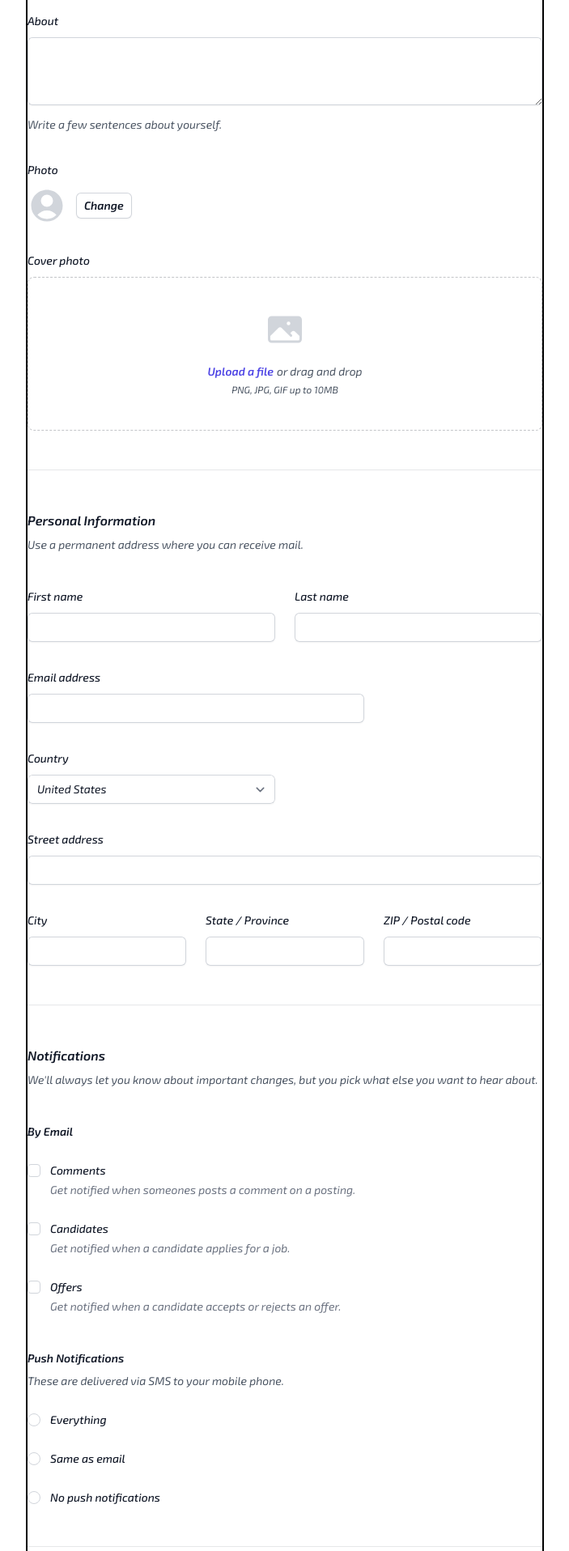
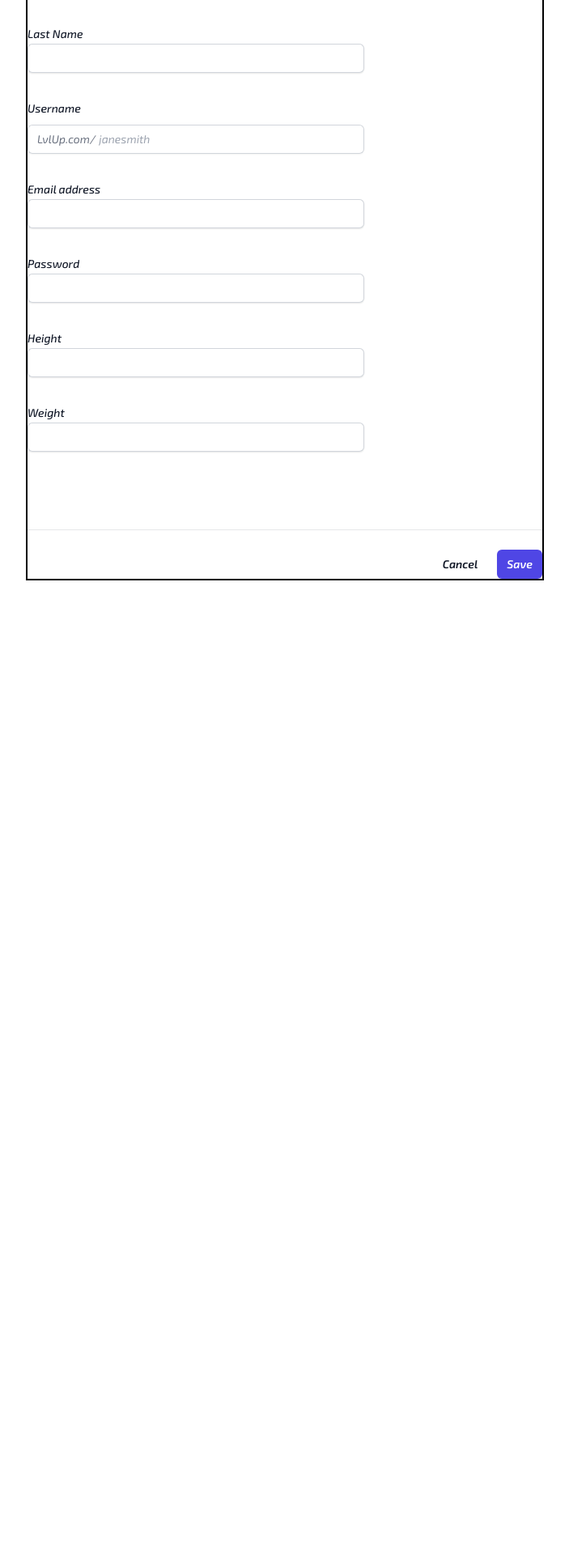
Before and after one commit to Mago223/LvlUp, a React (Vite) app in the folder client/: page /register in a window 1280 px wide. Shown: the part 184-2100 px from the top of the page at 81% size, without its empty margins (288-991 px from the left). After the commit the page ends 901 px from the top, so only its background shows below. Built offline with nearby package versions, Linux system fonts and the light colour scheme.

Commit message:
added necessary form fields

```diff
--- a/client/src/pages/Registration.jsx
+++ b/client/src/pages/Registration.jsx
@@ -5,62 +5,7 @@ export default function Registration() {
   return (
     <div className="form">
       <form>
-        <div className="space-y-12">
-          <div className="border-b border-gray-900/10 pb-12">
-            <h2 className="text-base font-semibold leading-7 text-gray-900">
-              Profile
-            </h2>
-            <p className="mt-1 text-sm leading-6 text-gray-600">
-              This information will be displayed publicly so be careful what you
-              share.
-            </p>
-
-            <div className="mt-10 grid grid-cols-1 gap-x-6 gap-y-8 sm:grid-cols-6">
-              <div className="sm:col-span-4">
-                <label
-                  htmlFor="username"
-                  className="block text-sm font-medium leading-6 text-gray-900"
-                >
-                  Username
-                </label>
-                <div className="mt-2">
-                  <div className="flex rounded-md shadow-sm ring-1 ring-inset ring-gray-300 focus-within:ring-2 focus-within:ring-inset focus-within:ring-indigo-600 sm:max-w-md">
-                    <span className="flex select-none items-center pl-3 text-gray-500 sm:text-sm">
-                      workcation.com/
-                    </span>
-                    <input
-                      type="text"
-                      name="username"
-                      id="username"
-                      autoComplete="username"
-                      className="block flex-1 border-0 bg-transparent py-1.5 pl-1 text-gray-900 placeholder:text-gray-400 focus:ring-0 sm:text-sm sm:leading-6"
-                      placeholder="janesmith"
-                    />
-                  </div>
-                </div>
-              </div>
-
-              <div className="col-span-full">
-                <label
-                  htmlFor="about"
-                  className="block text-sm font-medium leading-6 text-gray-900"
-                >
-                  About
-                </label>
-                <div className="mt-2">
-                  <textarea
-                    id="about"
-                    name="about"
-                    rows={3}
-                    className="block w-full rounded-md border-0 py-1.5 text-gray-900 shadow-sm ring-1 ring-inset ring-gray-300 placeholder:text-gray-400 focus:ring-2 focus:ring-inset focus:ring-indigo-600 sm:text-sm sm:leading-6"
-                    defaultValue={""}
-                  />
-                </div>
-                <p className="mt-3 text-sm leading-6 text-gray-600">
-                  Write a few sentences about yourself.
-                </p>
-              </div>
-
+        {/** Profile Picture section */}
         <div className="col-span-full">
           <label
             htmlFor="photo"
@@ -81,89 +26,70 @@ export default function Registration() {
             </button>
           </div>
         </div>
-
-              <div className="col-span-full">
-                <label
-                  htmlFor="cover-photo"
-                  className="block text-sm font-medium leading-6 text-gray-900"
-                >
-                  Cover photo
-                </label>
-                <div className="mt-2 flex justify-center rounded-lg border border-dashed border-gray-900/25 px-6 py-10">
-                  <div className="text-center">
-                    <PhotoIcon
-                      className="mx-auto h-12 w-12 text-gray-300"
-                      aria-hidden="true"
-                    />
-                    <div className="mt-4 flex text-sm leading-6 text-gray-600">
-                      <label
-                        htmlFor="file-upload"
-                        className="relative cursor-pointer rounded-md bg-white font-semibold text-indigo-600 focus-within:outline-none focus-within:ring-2 focus-within:ring-indigo-600 focus-within:ring-offset-2 hover:text-indigo-500"
-                      >
-                        <span>Upload a file</span>
-                        <input
-                          id="file-upload"
-                          name="file-upload"
-                          type="file"
-                          className="sr-only"
-                        />
-                      </label>
-                      <p className="pl-1">or drag and drop</p>
-                    </div>
-                    <p className="text-xs leading-5 text-gray-600">
-                      PNG, JPG, GIF up to 10MB
-                    </p>
-                  </div>
-                </div>
-              </div>
-            </div>
-          </div>
-
-          <div className="border-b border-gray-900/10 pb-12">
-            <h2 className="text-base font-semibold leading-7 text-gray-900">
-              Personal Information
-            </h2>
-            <p className="mt-1 text-sm leading-6 text-gray-600">
-              Use a permanent address where you can receive mail.
-            </p>
-
+        {/** Main section */}
+        <div className="space-y-12">
           <div className="mt-10 grid grid-cols-1 gap-x-6 gap-y-8 sm:grid-cols-6">
-              <div className="sm:col-span-3">
+            {/* First Name Segment */}
+            <div className="sm:col-span-4">
               <label
                 htmlFor="first-name"
                 className="block text-sm font-medium leading-6 text-gray-900"
               >
-                  First name
+                First Name
               </label>
-                <div className="mt-2">
+              <div className="flex rounded-md shadow-sm ring-1 ring-inset ring-gray-300 focus-within:ring-2 focus-within:ring-inset focus-within:ring-indigo-600 sm:max-w-md">
                 <input
+                  id="first-name"
+                  name="first-name"
                   type="text"
-                    name="first-name"
-                    id="first-name"
+                  autoComplete="first-name"
+                  className="block w-full rounded-md border-0 py-1.5 text-gray-900 shadow-sm ring-1 ring-inset ring-gray-300 placeholder:text-gray-400 focus:ring-2 focus:ring-inset focus:ring-indigo-600 sm:text-sm sm:leading-6"
+                />
+              </div>
+            </div>
+            {/* Last Name Segment */}
+            <div className="sm:col-span-4">
+              <label
+                htmlFor="last-ma,e"
+                className="block text-sm font-medium leading-6 text-gray-900"
+              >
+                Last Name
+              </label>
+              <div className="flex rounded-md shadow-sm ring-1 ring-inset ring-gray-300 focus-within:ring-2 focus-within:ring-inset focus-within:ring-indigo-600 sm:max-w-md">
+                <input
+                  id="last-name"
+                  name="last-name"
+                  type="text"
                   autoComplete="given-name"
                   className="block w-full rounded-md border-0 py-1.5 text-gray-900 shadow-sm ring-1 ring-inset ring-gray-300 placeholder:text-gray-400 focus:ring-2 focus:ring-inset focus:ring-indigo-600 sm:text-sm sm:leading-6"
                 />
               </div>
             </div>
-
-              <div className="sm:col-span-3">
+            {/* user name section */}
+            <div className="sm:col-span-4">
               <label
-                  htmlFor="last-name"
+                htmlFor="username"
                 className="block text-sm font-medium leading-6 text-gray-900"
               >
-                  Last name
+                Username
               </label>
               <div className="mt-2">
+                <div className="flex rounded-md shadow-sm ring-1 ring-inset ring-gray-300 focus-within:ring-2 focus-within:ring-inset focus-within:ring-indigo-600 sm:max-w-md">
+                  <span className="flex select-none items-center pl-3 text-gray-500 sm:text-sm">
+                    LvlUp.com/
+                  </span>
                   <input
                     type="text"
-                    name="last-name"
-                    id="last-name"
-                    autoComplete="family-name"
-                    className="block w-full rounded-md border-0 py-1.5 text-gray-900 shadow-sm ring-1 ring-inset ring-gray-300 placeholder:text-gray-400 focus:ring-2 focus:ring-inset focus:ring-indigo-600 sm:text-sm sm:leading-6"
+                    name="username"
+                    id="username"
+                    autoComplete="username"
+                    className="block flex-1 border-0 bg-transparent py-1.5 pl-1 text-gray-900 placeholder:text-gray-400 focus:ring-0 sm:text-sm sm:leading-6"
+                    placeholder="janesmith"
                   />
                 </div>
               </div>
-
+            </div>
+            {/* Email Segment */}
             <div className="sm:col-span-4">
               <label
                 htmlFor="email"
@@ -171,7 +97,7 @@ export default function Registration() {
               >
                 Email address
               </label>
-                <div className="mt-2">
+              <div className="flex rounded-md shadow-sm ring-1 ring-inset ring-gray-300 focus-within:ring-2 focus-within:ring-inset focus-within:ring-indigo-600 sm:max-w-md">
                 <input
                   id="email"
                   name="email"
@@ -181,239 +107,67 @@ export default function Registration() {
                 />
               </div>
             </div>
-
-              <div className="sm:col-span-3">
+            {/* Password Segment */}
+            <div className="sm:col-span-4">
               <label
-                  htmlFor="country"
+                htmlFor="password"
                 className="block text-sm font-medium leading-6 text-gray-900"
               >
-                  Country
+                Password
               </label>
-                <div className="mt-2">
-                  <select
-                    id="country"
-                    name="country"
-                    autoComplete="country-name"
-                    className="block w-full rounded-md border-0 py-1.5 text-gray-900 shadow-sm ring-1 ring-inset ring-gray-300 focus:ring-2 focus:ring-inset focus:ring-indigo-600 sm:max-w-xs sm:text-sm sm:leading-6"
-                  >
-                    <option>United States</option>
-                    <option>Canada</option>
-                    <option>Mexico</option>
-                  </select>
-                </div>
-              </div>
-
-              <div className="col-span-full">
-                <label
-                  htmlFor="street-address"
-                  className="block text-sm font-medium leading-6 text-gray-900"
-                >
-                  Street address
-                </label>
-                <div className="mt-2">
+              <div className="flex rounded-md shadow-sm ring-1 ring-inset ring-gray-300 focus-within:ring-2 focus-within:ring-inset focus-within:ring-indigo-600 sm:max-w-md">
                 <input
-                    type="text"
-                    name="street-address"
-                    id="street-address"
-                    autoComplete="street-address"
+                  id="password"
+                  name="password"
+                  type="password"
+                  autoComplete="password"
                   className="block w-full rounded-md border-0 py-1.5 text-gray-900 shadow-sm ring-1 ring-inset ring-gray-300 placeholder:text-gray-400 focus:ring-2 focus:ring-inset focus:ring-indigo-600 sm:text-sm sm:leading-6"
                 />
               </div>
             </div>
-
-              <div className="sm:col-span-2 sm:col-start-1">
+            {/* Height section */}
+            <div className="sm:col-span-4">
               <label
-                  htmlFor="city"
+                htmlFor="height"
                 className="block text-sm font-medium leading-6 text-gray-900"
               >
-                  City
+                Height
               </label>
-                <div className="mt-2">
+              <div className="flex rounded-md shadow-sm ring-1 ring-inset ring-gray-300 focus-within:ring-2 focus-within:ring-inset focus-within:ring-indigo-600 sm:max-w-md">
                 <input
+                  id="height"
+                  name="height"
                   type="text"
-                    name="city"
-                    id="city"
-                    autoComplete="address-level2"
+                  autoComplete="height"
                   className="block w-full rounded-md border-0 py-1.5 text-gray-900 shadow-sm ring-1 ring-inset ring-gray-300 placeholder:text-gray-400 focus:ring-2 focus:ring-inset focus:ring-indigo-600 sm:text-sm sm:leading-6"
                 />
               </div>
             </div>
-
-              <div className="sm:col-span-2">
+            {/* Weight Section*/}
+            <div className="sm:col-span-4">
               <label
-                  htmlFor="region"
+                htmlFor="weight"
                 className="block text-sm font-medium leading-6 text-gray-900"
               >
-                  State / Province
+                Weight
               </label>
-                <div className="mt-2">
+              <div className="flex rounded-md shadow-sm ring-1 ring-inset ring-gray-300 focus-within:ring-2 focus-within:ring-inset focus-within:ring-indigo-600 sm:max-w-md">
                 <input
+                  id="weight"
+                  name="weight"
                   type="text"
-                    name="region"
-                    id="region"
-                    autoComplete="address-level1"
-                    className="block w-full rounded-md border-0 py-1.5 text-gray-900 shadow-sm ring-1 ring-inset ring-gray-300 placeholder:text-gray-400 focus:ring-2 focus:ring-inset focus:ring-indigo-600 sm:text-sm sm:leading-6"
-                  />
-                </div>
-              </div>
-
-              <div className="sm:col-span-2">
-                <label
-                  htmlFor="postal-code"
-                  className="block text-sm font-medium leading-6 text-gray-900"
-                >
-                  ZIP / Postal code
-                </label>
-                <div className="mt-2">
-                  <input
-                    type="text"
-                    name="postal-code"
-                    id="postal-code"
-                    autoComplete="postal-code"
+                  autoComplete="weight"
                   className="block w-full rounded-md border-0 py-1.5 text-gray-900 shadow-sm ring-1 ring-inset ring-gray-300 placeholder:text-gray-400 focus:ring-2 focus:ring-inset focus:ring-indigo-600 sm:text-sm sm:leading-6"
                 />
               </div>
             </div>
           </div>
-          </div>
 
           <div className="border-b border-gray-900/10 pb-12">
-            <h2 className="text-base font-semibold leading-7 text-gray-900">
-              Notifications
-            </h2>
-            <p className="mt-1 text-sm leading-6 text-gray-600">
-              We'll always let you know about important changes, but you pick
-              what else you want to hear about.
-            </p>
-
-            <div className="mt-10 space-y-10">
-              <fieldset>
-                <legend className="text-sm font-semibold leading-6 text-gray-900">
-                  By Email
-                </legend>
-                <div className="mt-6 space-y-6">
-                  <div className="relative flex gap-x-3">
-                    <div className="flex h-6 items-center">
-                      <input
-                        id="comments"
-                        name="comments"
-                        type="checkbox"
-                        className="h-4 w-4 rounded border-gray-300 text-indigo-600 focus:ring-indigo-600"
-                      />
-                    </div>
-                    <div className="text-sm leading-6">
-                      <label
-                        htmlFor="comments"
-                        className="font-medium text-gray-900"
-                      >
-                        Comments
-                      </label>
-                      <p className="text-gray-500">
-                        Get notified when someones posts a comment on a posting.
-                      </p>
+            <div className="mt-10 grid grid-cols-1 gap-x-6 gap-y-8 sm:grid-cols-6"></div>
           </div>
         </div>
-                  <div className="relative flex gap-x-3">
-                    <div className="flex h-6 items-center">
-                      <input
-                        id="candidates"
-                        name="candidates"
-                        type="checkbox"
-                        className="h-4 w-4 rounded border-gray-300 text-indigo-600 focus:ring-indigo-600"
-                      />
-                    </div>
-                    <div className="text-sm leading-6">
-                      <label
-                        htmlFor="candidates"
-                        className="font-medium text-gray-900"
-                      >
-                        Candidates
-                      </label>
-                      <p className="text-gray-500">
-                        Get notified when a candidate applies for a job.
-                      </p>
-                    </div>
-                  </div>
-                  <div className="relative flex gap-x-3">
-                    <div className="flex h-6 items-center">
-                      <input
-                        id="offers"
-                        name="offers"
-                        type="checkbox"
-                        className="h-4 w-4 rounded border-gray-300 text-indigo-600 focus:ring-indigo-600"
-                      />
-                    </div>
-                    <div className="text-sm leading-6">
-                      <label
-                        htmlFor="offers"
-                        className="font-medium text-gray-900"
-                      >
-                        Offers
-                      </label>
-                      <p className="text-gray-500">
-                        Get notified when a candidate accepts or rejects an
-                        offer.
-                      </p>
-                    </div>
-                  </div>
-                </div>
-              </fieldset>
-              <fieldset>
-                <legend className="text-sm font-semibold leading-6 text-gray-900">
-                  Push Notifications
-                </legend>
-                <p className="mt-1 text-sm leading-6 text-gray-600">
-                  These are delivered via SMS to your mobile phone.
-                </p>
-                <div className="mt-6 space-y-6">
-                  <div className="flex items-center gap-x-3">
-                    <input
-                      id="push-everything"
-                      name="push-notifications"
-                      type="radio"
-                      className="h-4 w-4 border-gray-300 text-indigo-600 focus:ring-indigo-600"
-                    />
-                    <label
-                      htmlFor="push-everything"
-                      className="block text-sm font-medium leading-6 text-gray-900"
-                    >
-                      Everything
-                    </label>
-                  </div>
-                  <div className="flex items-center gap-x-3">
-                    <input
-                      id="push-email"
-                      name="push-notifications"
-                      type="radio"
-                      className="h-4 w-4 border-gray-300 text-indigo-600 focus:ring-indigo-600"
-                    />
-                    <label
-                      htmlFor="push-email"
-                      className="block text-sm font-medium leading-6 text-gray-900"
-                    >
-                      Same as email
-                    </label>
-                  </div>
-                  <div className="flex items-center gap-x-3">
-                    <input
-                      id="push-nothing"
-                      name="push-notifications"
-                      type="radio"
-                      className="h-4 w-4 border-gray-300 text-indigo-600 focus:ring-indigo-600"
-                    />
-                    <label
-                      htmlFor="push-nothing"
-                      className="block text-sm font-medium leading-6 text-gray-900"
-                    >
-                      No push notifications
-                    </label>
-                  </div>
-                </div>
-              </fieldset>
-            </div>
-          </div>
-        </div>
-
+        {/* Submit button */}
         <div className="mt-6 flex items-center justify-end gap-x-6">
           <button
             type="button"
```
Lines whose indentation alone changed are shown as unchanged.
